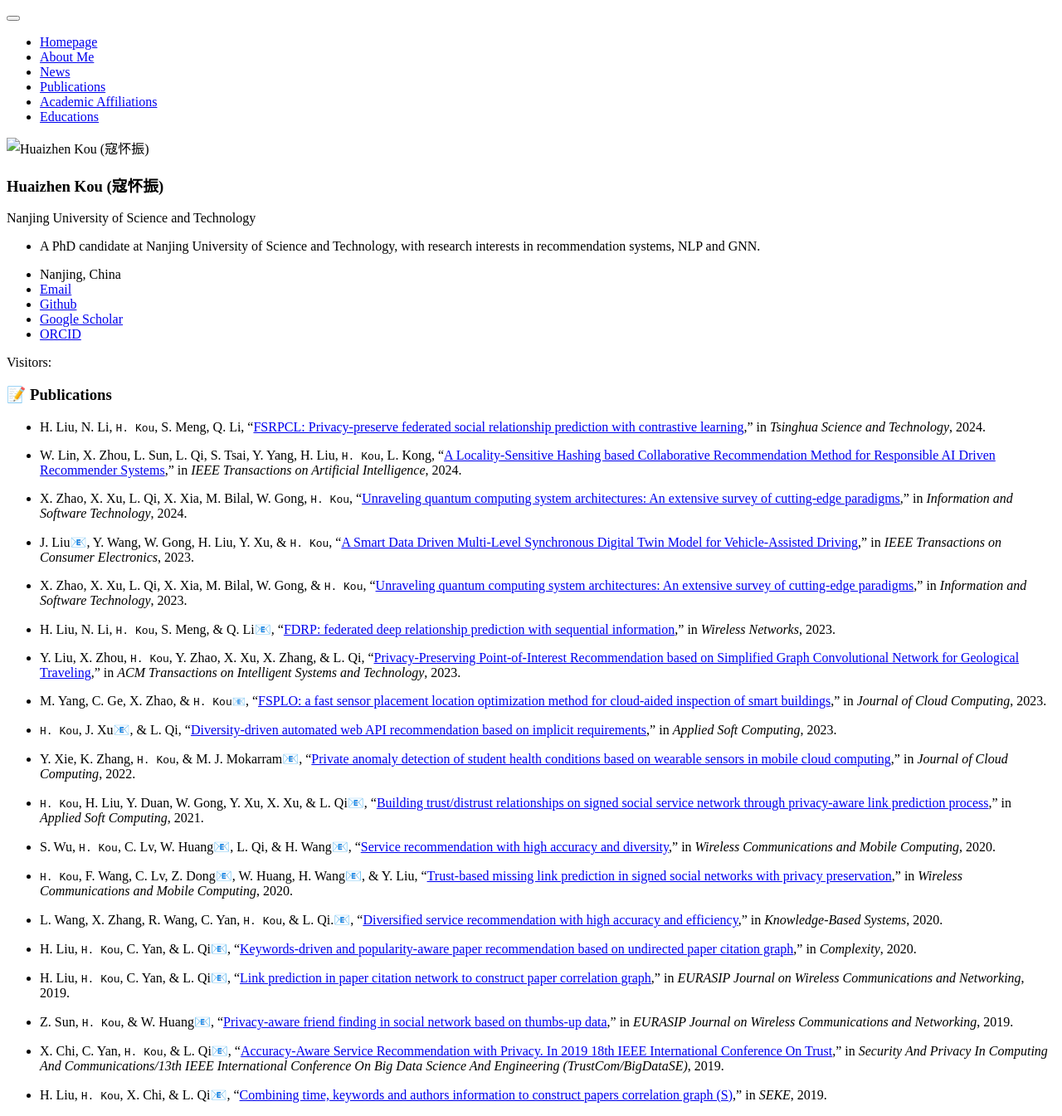
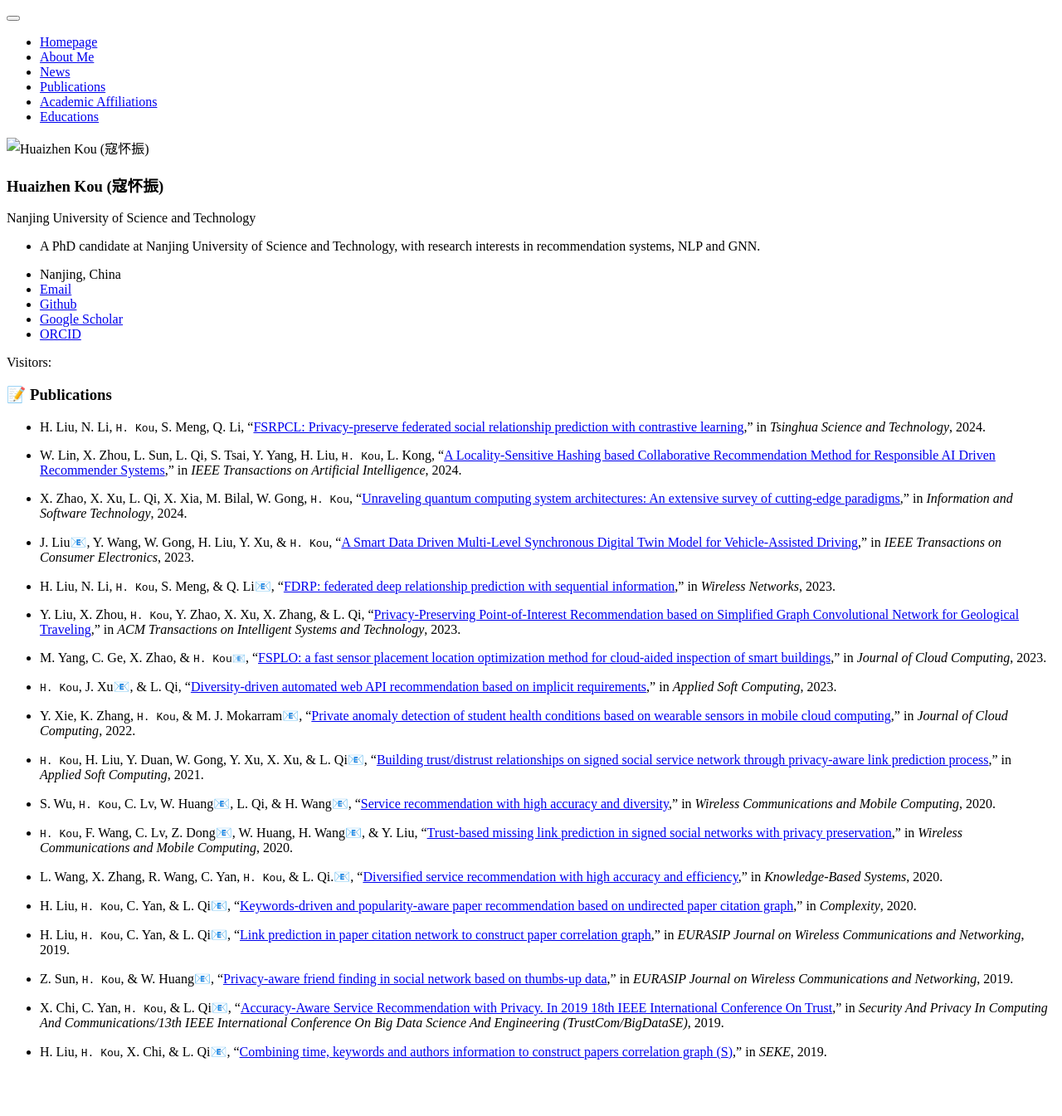
Before and after one commit to huaizhenkou/huaizhenkou.github.io, a Jekyll site: the page built from _pages/includes/pub.md, in a window 1280 px wide. Shown: the whole page at 83% size. Built offline with Jekyll 4.4.1, drawn with Linux system fonts in a browser that asks for light colours; our own code applies the rules of GitHub Pages for plain Markdown files; comment, search, counter and statistics services are not loaded; after the commit the page ends 1293 px from its top, so only the background shows below that.

Commit message:
Update pub.md

```diff
--- a/_pages/includes/pub.md
+++ b/_pages/includes/pub.md
@@ -8,8 +8,6 @@
 - X. Zhao, X. Xu, L. Qi, X. Xia, M. Bilal, W. Gong, `H. Kou`, "[Unraveling quantum computing system architectures: An extensive survey of cutting-edge paradigms](https://doi.org/10.1016/j.infsof.2023.107380)," in *Information and Software Technology*, 2024.
 
 - J. Liu📧, Y. Wang, W. Gong, H. Liu, Y. Xu, & `H. Kou`, "[A Smart Data Driven Multi-Level Synchronous Digital Twin Model for Vehicle-Assisted Driving](https://doi.org/10.1109/TCE.2023.3341227)," in *IEEE Transactions on Consumer Electronics*, 2023.
-
-- X. Zhao, X. Xu, L. Qi, X. Xia, M. Bilal, W. Gong, & `H. Kou`, "[Unraveling quantum computing system architectures: An extensive survey of cutting-edge paradigms](https://doi.org/10.1016/j.infsof.2023.107380)," in *Information and Software Technology*, 2023.
 
 - H. Liu, N. Li, `H. Kou`, S. Meng, & Q. Li📧, "[FDRP: federated deep relationship prediction with sequential information](https://doi.org/10.1007/s11276-023-03530-2)," in *Wireless Networks*, 2023.
 
```
